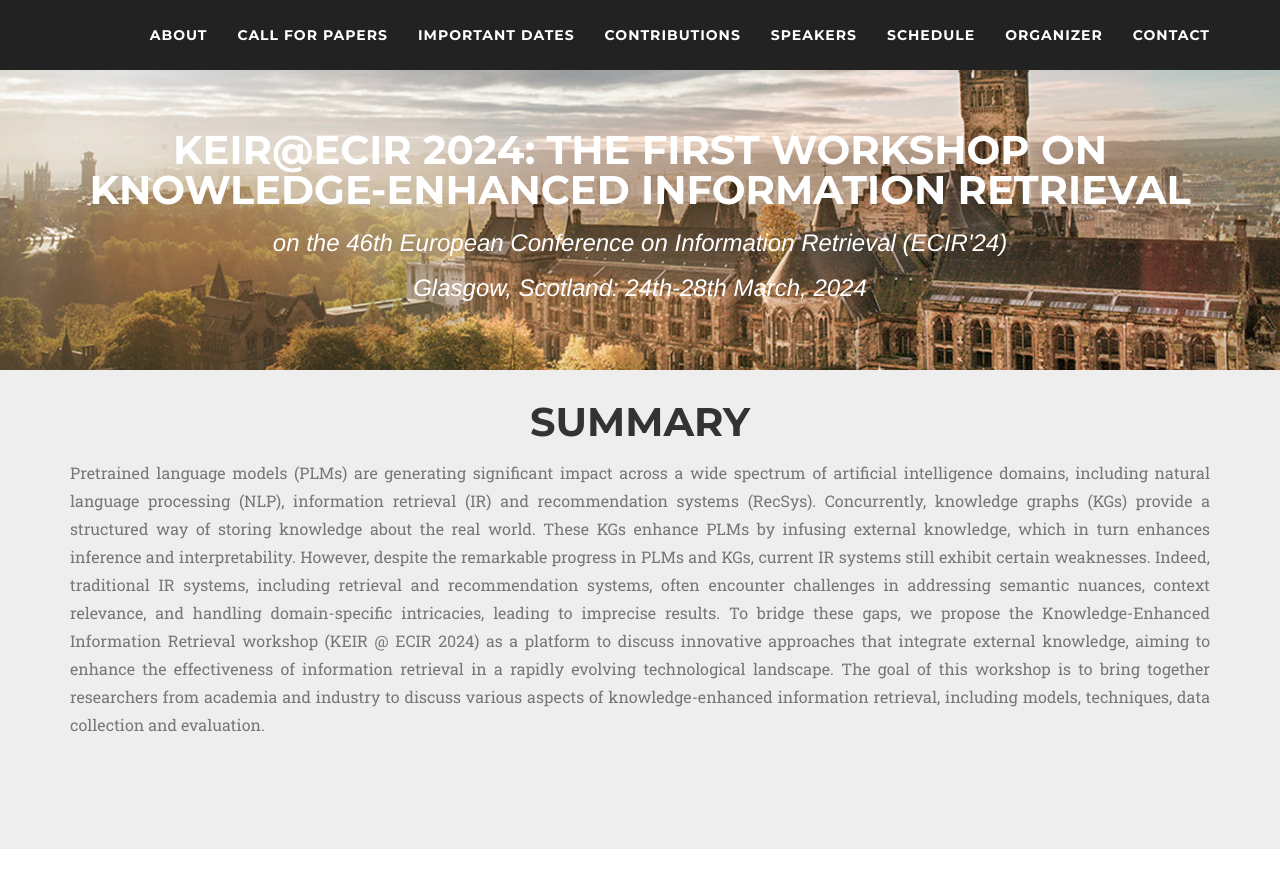
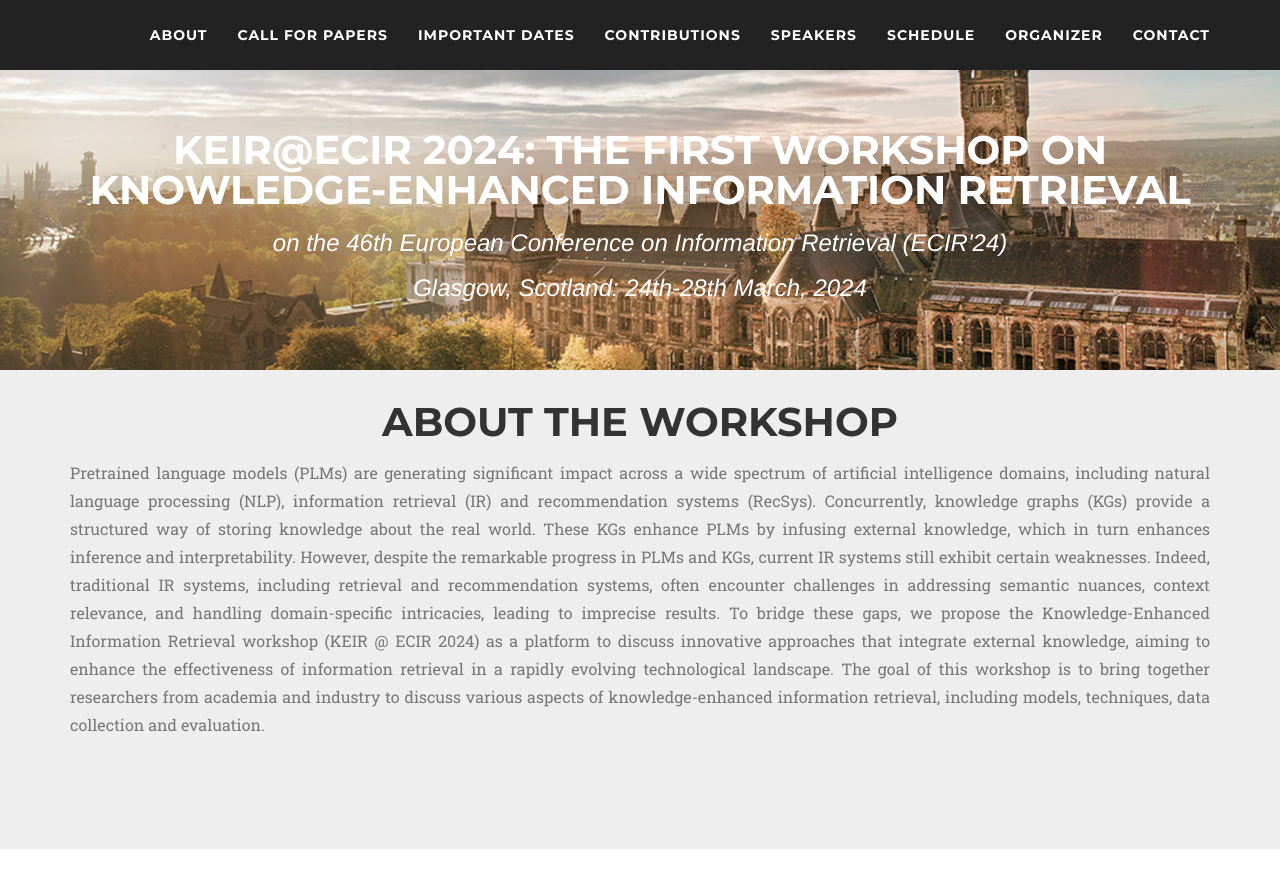
Before and after one commit to keirworkshop/keirworkshop.github.io, a Jekyll site: the page built from index.md, in a window 1280 px wide and 900 px high. Shown: the top 888 px of the window. Built offline with Jekyll 4.4.1, drawn with Linux system fonts in a browser that asks for light colours; nearby versions of some CDN libraries; some web fonts are replaced.

Commit message:
minor change

```diff
--- a/_includes/summary.html
+++ b/_includes/summary.html
@@ -2,7 +2,7 @@
         <div class="container">
             <div class="row">
                 <div class="col-lg-12 text-center">
-                    <h2 class="section-heading">Summary</h2>
+                    <h2 class="section-heading">About the workshop</h2>
                     <!--h3 class="section-subheading text-muted">Lorem ipsum dolor sit amet consectetur.</h3-->
                 </div>
             </div>
```
